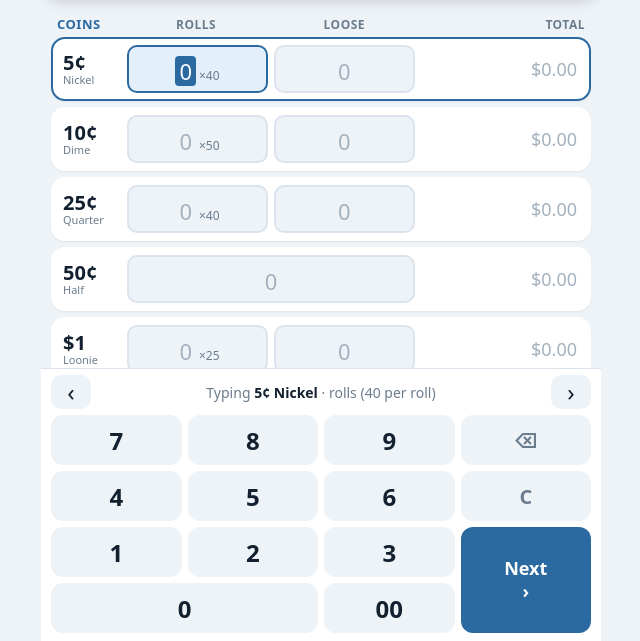
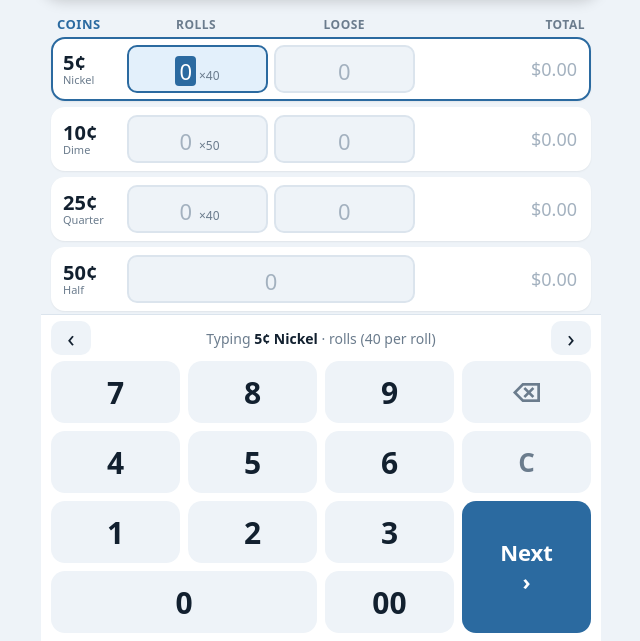
Before and after one commit to MehanDe/RegisterCounter, a plain HTML site: page index.html in a window 1280 px wide. Shown: the part 159-800 px from the top of the page, without its empty margins (319-959 px from the left). Drawn offline with Linux system fonts and the light colour scheme.

Commit message:
keypad Changes

```diff
--- a/style.css
+++ b/style.css
@@ -52,12 +52,12 @@ main{flex:1;overflow-y:auto;overscroll-behavior:contain;padding:6px 10px 10px}
 .ctx-text{flex:1;text-align:center;font-size:14px;color:var(--mute)}
 .ctx-text b{color:var(--ink)}
 .arrow{width:40px;height:34px;border-radius:10px;background:var(--bg);font-size:24px;line-height:1}
-.keys{display:grid;grid-template-columns:repeat(4,1fr);grid-auto-rows:50px;gap:6px}
-.keys button{border-radius:12px;background:var(--bg);font-size:24px;font-weight:600}
+.keys{display:grid;grid-template-columns:repeat(4,1fr);grid-auto-rows:62px;gap:8px}
+.keys button{border-radius:14px;background:var(--bg);font-size:30px;font-weight:600}
 .keys button:active{background:var(--sel)}
-.keys .fn{font-size:20px;color:var(--mute)}
+.keys .fn{font-size:26px;color:var(--mute)}
 .keys .zero{grid-column:span 2}
-.keys .next{grid-column:4;grid-row:3 / span 2;background:var(--accent);color:#fff;font-size:18px;font-weight:700;line-height:1.3}
+.keys .next{grid-column:4;grid-row:3 / span 2;background:var(--accent);color:#fff;font-size:22px;font-weight:700;line-height:1.3}
 
 /* dialogs */
 dialog{border:0;border-radius:18px;padding:18px;width:min(92vw,380px);background:var(--card);color:var(--ink)}
@@ -69,4 +69,4 @@ dialog .ghost{background:none;text-align:center;color:var(--mute)}
 #drawerList button.on{outline:2px solid var(--accent)}
 .sum{padding:8px 4px;font-size:17px}
 @media (min-width:700px){body{max-width:560px;margin:0 auto}}
-@media (max-height:640px){.big{font-size:34px}.keys{grid-auto-rows:42px}}
+@media (max-height:700px){.big{font-size:34px}.keys{grid-auto-rows:52px}}
--- a/sw.js
+++ b/sw.js
@@ -1,4 +1,4 @@
-const CACHE = 'cashcount-v2';
+const CACHE = 'cashcount-v3';
 const FILES = ['./', 'index.html', 'style.css', 'app.js', 'manifest.webmanifest', 'icon.svg', 'icon-192.png', 'icon-512.png'];
 self.addEventListener('install', e => { e.waitUntil(caches.open(CACHE).then(c => c.addAll(FILES))); self.skipWaiting(); });
 self.addEventListener('activate', e => {
```
